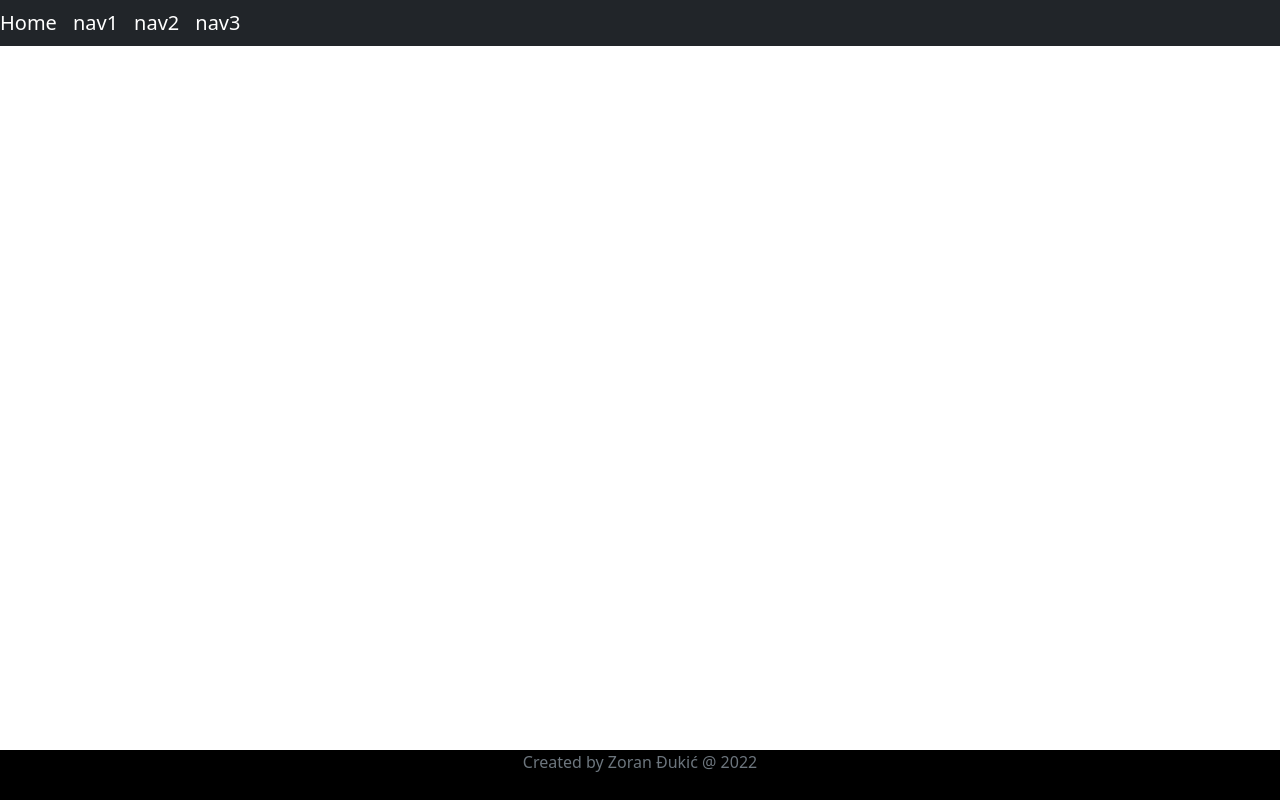
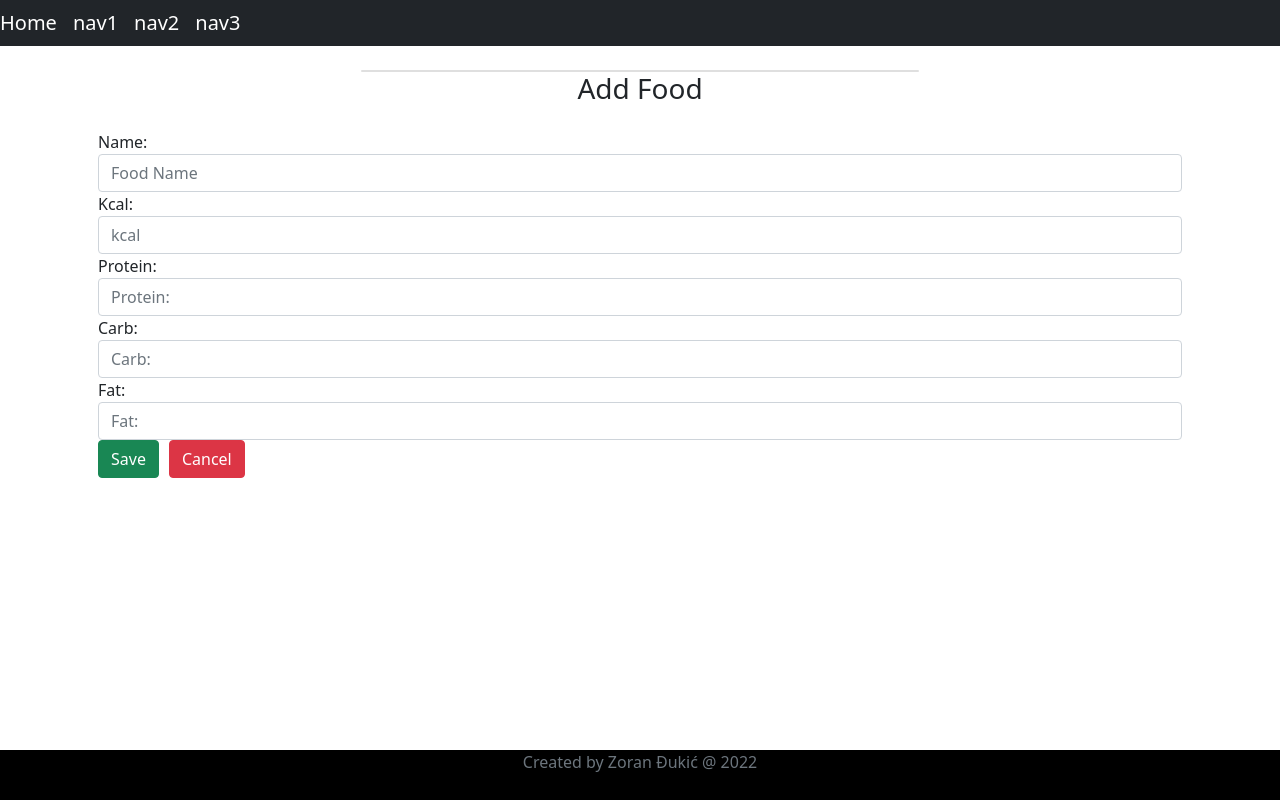
Before and after one commit to z-dukic/FitApp3, a React (Create React App) app in the folder fitapp-frontend/: page /add-food in a window 1280 px wide. Built offline with nearby package versions, Linux system fonts and the light colour scheme.

Commit message:
Created add food

```diff
--- /dev/null
+++ b/fitapp-frontend/src/components/AddFood/AddFood.jsx
@@ -0,0 +1,138 @@
+import React, { Component } from 'react'
+import FoodService from '../Util/FoodService';
+
+class AddFood extends Component {
+  constructor(props) {
+    super(props);
+
+    this.state = {
+      //initialize
+      foodName: '',
+      foodKcal: '',
+      foodProtein: '',
+      foodCarb: '',
+      foodFat: ''
+
+    }
+
+    //Bind object to action(else it's undefined
+    this.changeFoodNameHandler = this.changeFoodNameHandler.bind(this);
+    this.changeFoodKcalHandler = this.changeFoodKcalHandler.bind(this);
+    this.changeFoodProteinHandler = this.changeFoodProteinHandler.bind(this);
+    this.changeFoodCarbHandler = this.changeFoodCarbHandler.bind(this);
+    this.changeFoodFatHandler = this.changeFoodFatHandler.bind(this);
+  }
+
+  saveFood = (e) => {
+    e.preventDefault();
+
+    let food = {
+      footName: this.state.foodName,
+      foodKcal: this.state.foodKcal,
+      foodProtein: this.state.foodProtein,
+      foodCarb: this.state.foodCarb,
+      foodFat: this.state.foodFat
+    };
+
+    //console log to track food object
+    console.log('food =>' + JSON.stringify(food));
+
+    FoodService.createFood(food).then(res => {
+      this.props.history.push('/food');
+    })
+  }
+
+  //take value and use it
+  changeFoodNameHandler = (event) => {
+    this.setState({ firstName: event.target.value });
+  }
+
+  changeFoodKcalHandler = (event) => {
+    this.setState({ foodKcal: event.target.value });
+  }
+
+  changeFoodProteinHandler = (event) => {
+    this.setState({ foodProtein: event.target.value });
+  }
+
+  changeFoodCarbHandler = (event) => {
+    this.setState({ foodCarb: event.target.value });
+  }
+
+  changeFoodFatHandler = (event) => {
+    this.setState({ foodFat: event.target.value });
+  }
+
+  //if you press cancel button, go to localhost
+  cancel() {
+    this.props.history.push('/food');
+  }
+
+
+
+  render() {
+    return (
+      <div>
+        <br></br>
+        <div className='container'>
+          <div className='row'>
+            <div className="card col-md-6 offset-md-3 offset-md-3"></div>
+            <h3 className="text-center">Add Food</h3>
+            <div className="card-body">
+              <form>
+                <div className="form-group">
+                  <label> Name: </label>
+                  <input placeholder="Food Name" name="foodName" className="form-control"
+                    value={this.state.foodName} onChange={this.changeFoodNameHandler} />
+                </div>
+
+                <div className="form-group">
+                  <label> Kcal: </label>
+                  <input placeholder="kcal" name="foodKcal" className="form-control"
+                    value={this.state.foodKcal} onChange={this.changeFoodKcalHandler} />
+                </div>
+
+                <div className="form-group">
+                  <label> Protein:  </label>
+                  <input placeholder="Protein: " name="foodProtein" className="form-control"
+                    value={this.state.foodProtein} onChange={this.changeFoodProteinHandler} />
+                </div>
+
+                <div className="form-group">
+                  <label> Carb:  </label>
+                  <input placeholder="Carb: " name="foodCarb" className="form-control"
+                    value={this.state.foodCarb} onChange={this.changeFoodCarbHandler} />
+                </div>
+
+                <div className="form-group">
+                  <label> Fat:  </label>
+                  <input placeholder="Fat: " name="foodFat" className="form-control"
+                    value={this.state.foodFat} onChange={this.changeFoodFatHandler} />
+                </div>
+
+                <button className="btn btn-success" onClick={this.saveFood}>Save</button>
+                <button className="btn btn-danger" onClick={this.cancel.bind(this)} style={{ marginLeft: "10px" }}>Cancel</button>
+
+              </form>
+
+
+            </div>
+
+
+          </div>
+
+
+        </div>
+
+
+
+
+
+
+      </div>
+    )
+  }
+}
+
+
+export default AddFood
--- a/fitapp-frontend/src/components/App/App.js
+++ b/fitapp-frontend/src/components/App/App.js
@@ -5,7 +5,8 @@ import React from 'react';
 
 import FooterComponent from '../FooterComponent/FooterComponent';
 import HeaderComponent from '../HeaderComponent/HeaderComponent';
-import FoodDisplay from '../FoodDisplay/FoodDisplay';
+import FoodList from '../FoodList/FoodList';
+import AddFood from '../AddFood/AddFood';
 
 
 function App() {
@@ -15,7 +16,9 @@ function App() {
         <HeaderComponent />
         <div className="container">
           <Switch>
-          <Route path = "/" exact component = {FoodDisplay}></Route>
+          <Route path = "/" exact component = {FoodList}></Route>
+          <Route path = "/food" component = {FoodList}></Route>
+          <Route path="/add-food" component = {AddFood}></Route>
 
 
           </Switch>
--- a/fitapp-frontend/src/components/FoodDisplay/FoodDisplay.jsx
+++ b/fitapp-frontend/src/components/FoodList/FoodList.jsx
@@ -1,7 +1,8 @@
 import React, { Component } from "react";
 import FoodService from "../Util/FoodService";
+import './FoodList.css';
 
-class FoodDisplay extends React.Component {
+class FoodList extends React.Component {
     constructor(props) {
         super(props)
 
@@ -10,6 +11,8 @@ class FoodDisplay extends React.Component {
             food: []
 
         }
+        //Bind object to action(else it's undefined)
+        this.addFood = this.addFood.bind(this);
     }
 
     //Component gets called after its mounted
@@ -22,11 +25,19 @@ class FoodDisplay extends React.Component {
 
     }
 
+    //Route - simple say "go to /add-food", you can also pass the state ("/add-food", { state: 'sample data'});
+    addFood(){
+        this.props.history.push('/add-food');
+    }
+
     render() {
         return (
 
             <div>
                 <h2 className="text-center">Food database</h2>
+                <div className = "row" className="w-25 p-3">
+                    <button className="btn btn-primary" onClick={this.addFood}> Add Food</button>
+                 </div>
                 <div className="row">
                     <table className="table table-striped table-bordered">
                         <thead>
@@ -77,4 +88,4 @@ class FoodDisplay extends React.Component {
 
 }
 
-export default FoodDisplay
+export default FoodList
--- a/fitapp-frontend/src/components/Util/FoodService.jsx
+++ b/fitapp-frontend/src/components/Util/FoodService.jsx
@@ -7,6 +7,11 @@ class FoodService{
     getFood(){
         return axios.get(FOOD_API_BASE_URL);
     }
+
+    addFood(food){
+        return axios.get(FOOD_API_BASE_URL, food);
+    }
+
 }
 
 export default new FoodService()
```
Also changed, not shown: fitapp-frontend/src/components/AddFood/AddFood.css (added), fitapp-frontend/src/components/App/logo.svg (deleted), fitapp-frontend/src/components/FoodList/FoodList.css (added), 1 other file (tests, documents, lock files or other folders).
